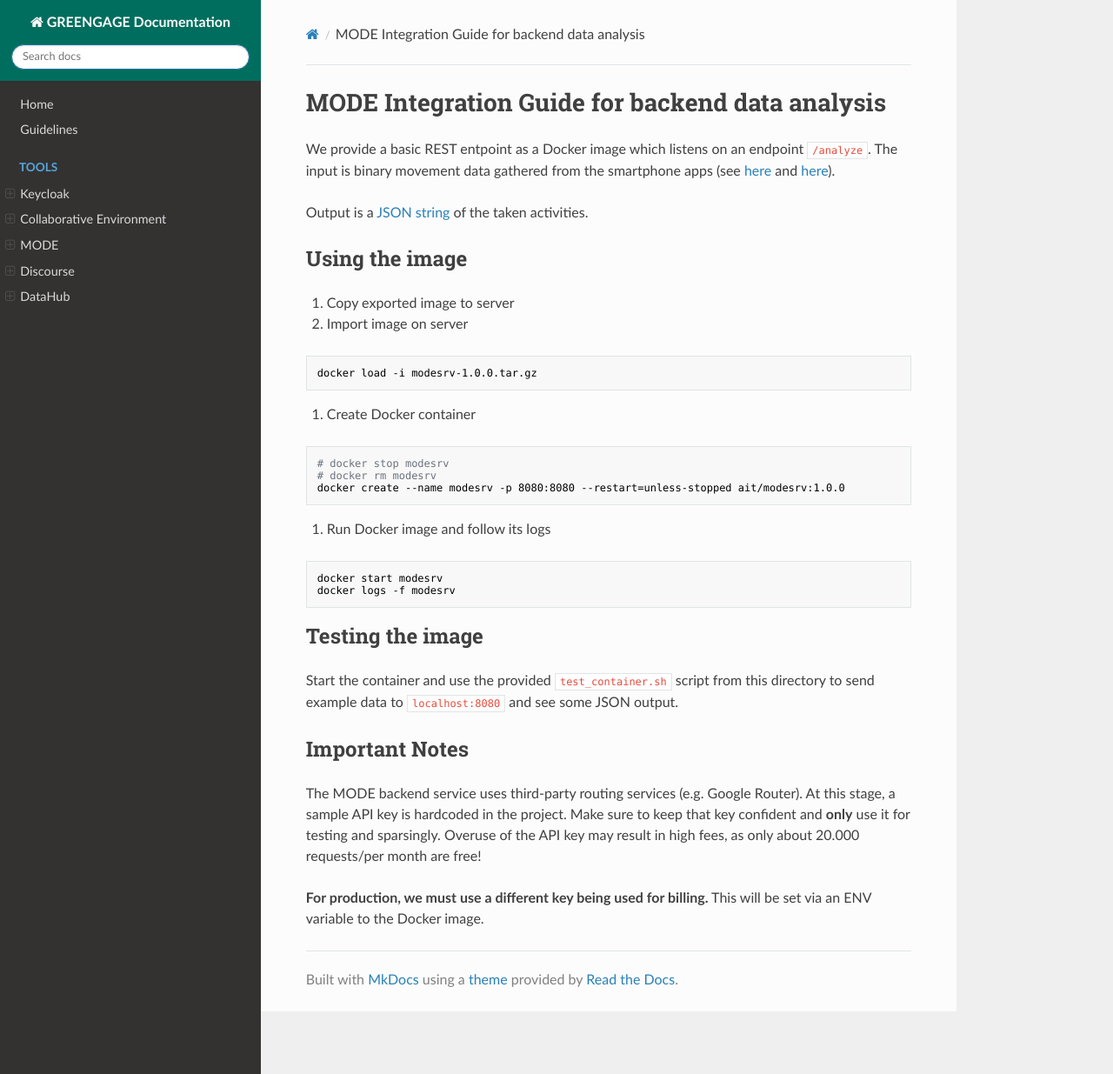
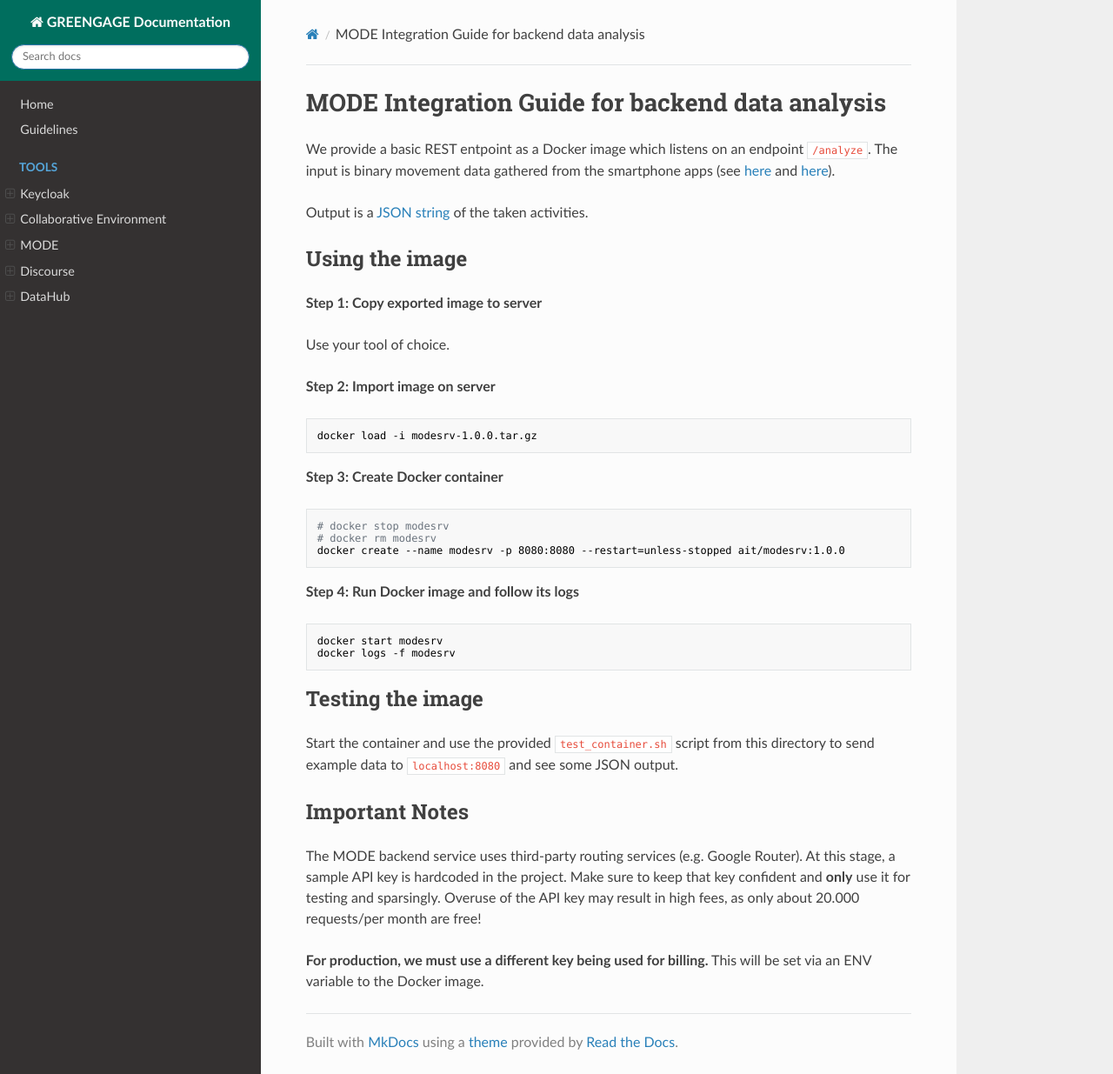
Before and after one commit to Greengage-project/Documentation, an MkDocs documentation site: the page built from docs/tools/mode/examples/backend.md, in a window 1280 px wide and 1235 px high. Shown: the whole window at 87% size. Built offline with MkDocs 1.6.1, drawn with Linux system fonts in a browser that asks for light colours; nearby versions of some CDN libraries.

Commit message:
Fix numbering in backend section

````diff
--- a/docs/tools/mode/examples/backend.md
+++ b/docs/tools/mode/examples/backend.md
@@ -8,15 +8,17 @@ Output is a [JSON string](../integration.md#output) of the taken activities.
 
 
 ## Using the image
-1. Copy exported image to server
+**Step 1: Copy exported image to server**
 
-2. Import image on server
+Use your tool of choice.
+
+**Step 2: Import image on server**
 
 ```sh
 docker load -i modesrv-1.0.0.tar.gz
 ```
 
-3. Create Docker container
+**Step 3: Create Docker container**
 
 ```sh
 # docker stop modesrv
@@ -24,7 +26,7 @@ docker load -i modesrv-1.0.0.tar.gz
 docker create --name modesrv -p 8080:8080 --restart=unless-stopped ait/modesrv:1.0.0
 ```
 
-4. Run Docker image and follow its logs
+**Step 4: Run Docker image and follow its logs**
 
 ```sh
 docker start modesrv
````
